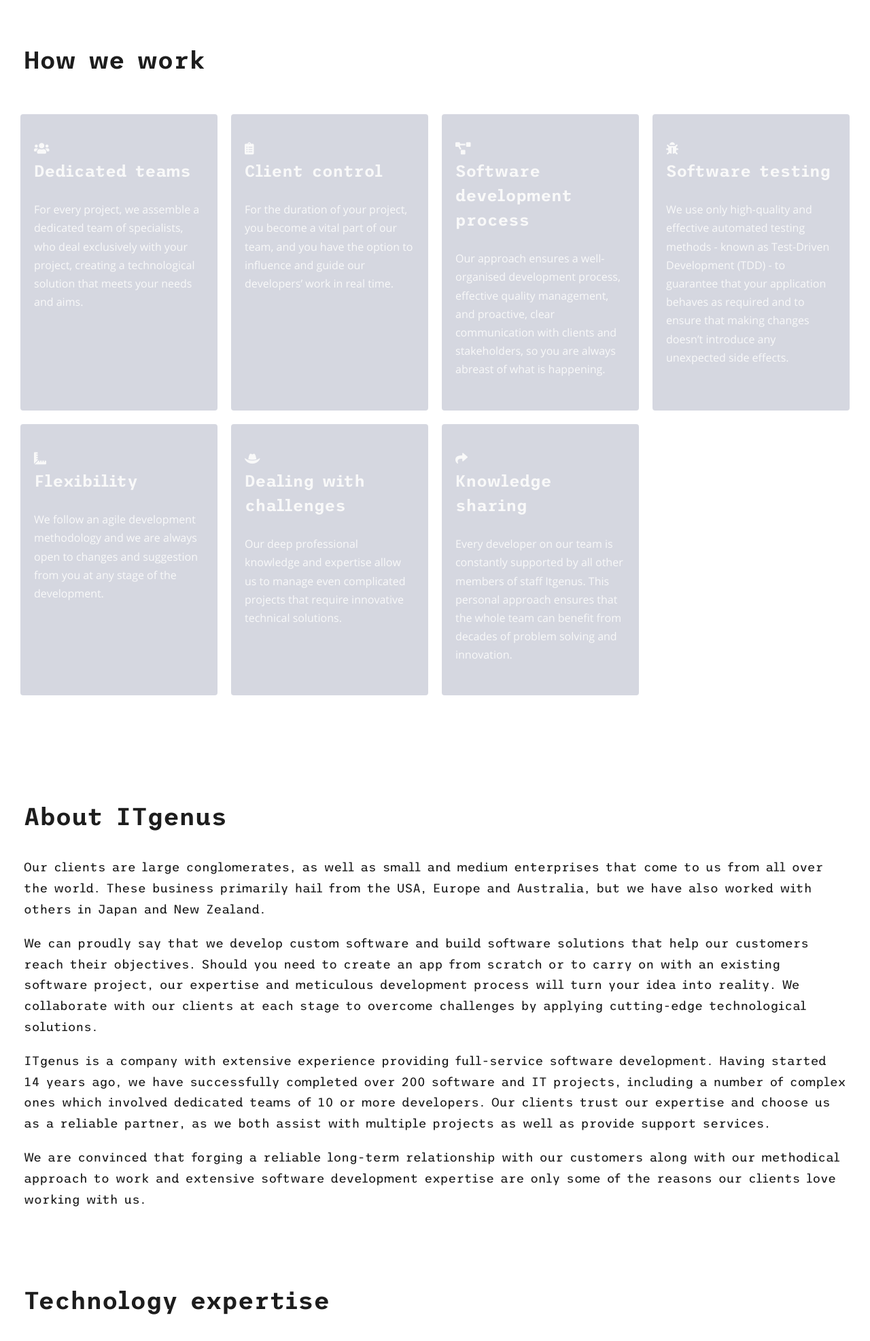
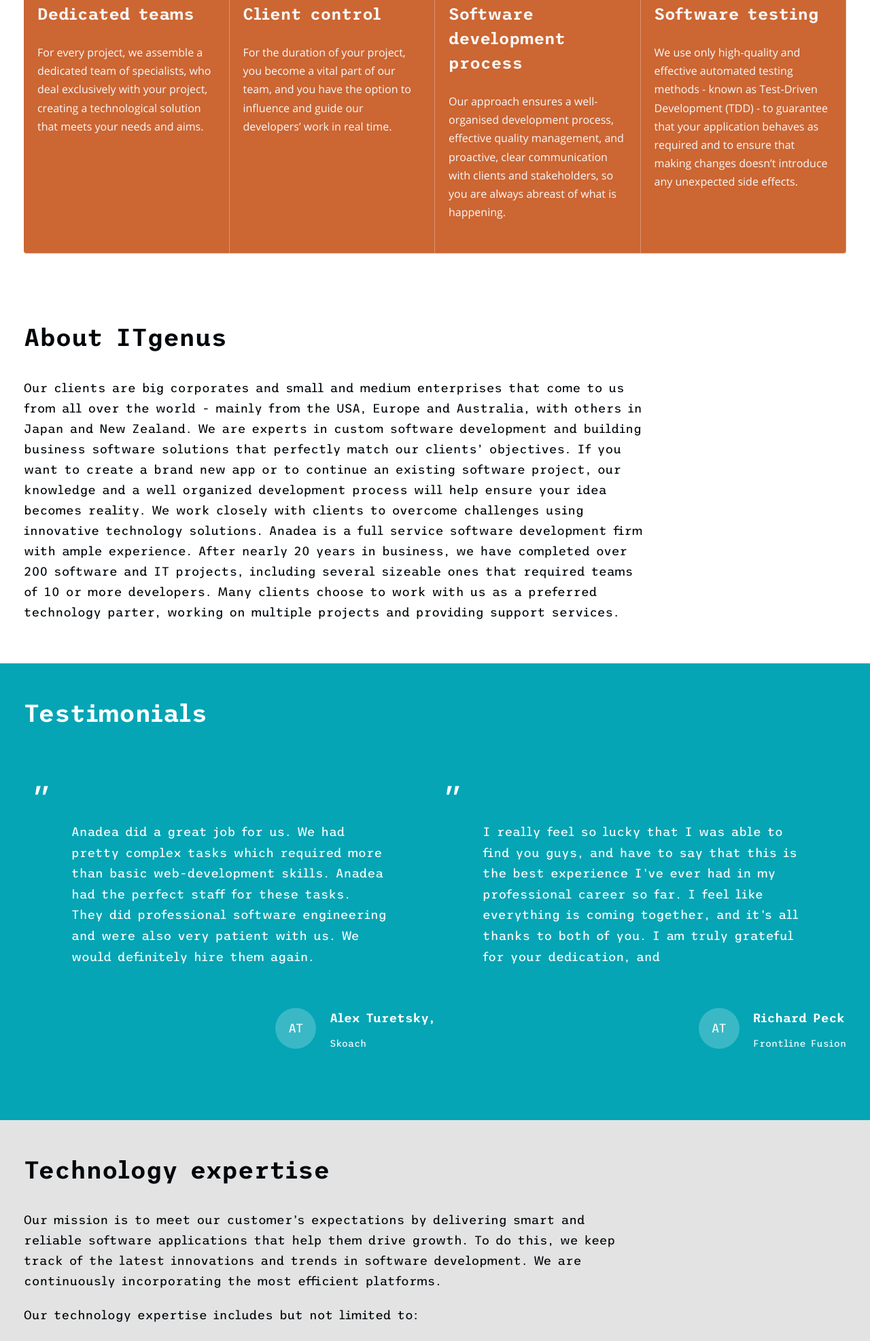
Before and after one commit to galina-osenina/pythonstars, a website: page src/about-us.html in a window 1280 px wide. Shown: the part 827-2800 px from the top of the page at 68% size. Drawn offline with nearby package versions, Linux system fonts and the light colour scheme; files that its build step writes are made by us from their sources; files whose address does not match are found by name.

Commit message:
part of inner page

```diff
--- a/src/about-us.html
+++ b/src/about-us.html
@@ -11,39 +11,38 @@
   <!-- endinject -->
 </head>
 
-<body class="light-theme">
+<body class="body body_page_inner">
 
   //= html/blocks/header.html
 
   <main>
     <section class="section intro">
       <div class="container">
-        <div class="intro__inner">
-          <div class="intro__content">
-            <div class="subtitle">it outsourse</div>
-            <h1 class="h1 intro__h1">About us</h1><p class="intro__text">
-            Itgenus Inc, founded in 2006,. is an international custom software development company with a team of over 35 technology professionals. We design, build, upgrade and maintain software and solutions for clients worldwide.
-            </p>
-            <div class="intro__buttons">
-              <a href="" class="button button_bg intro__button js-contact-btn">start a project with us</a>
-            </div>
-          </div>
-          <div class="intro__decoration">
-            <img class="intro__img" src="images/tipi.svg" width="250" alt="">
+        <div class="intro__content">
+          <h1 class="h1 intro__h1">About us</h1>
+          <p class="intro__text">
+            Our clients can be confident about the ability of our software engineers to perform the tasks they
+            assigned to. Each of them is backed up by our team of over 100 experts with all the experience,
+            accumulated during 15+ years in custom software development.
+          </p>
+          <div class="intro__buttons">
+            <a href="" class="button button_bg intro__button js-contact-btn">start a project with us</a>
           </div>
         </div>
       </div>
     </section>
 
-    <section class="section">
+    <section class="section section_bg_white">
       <div class="container">
         <h2 class="h2">How we work</h2>
-        <div class="card-list">
+        <div class="entry-text">
+          We believe that building credibility and long-term relationships with customers as well as our systematic
+          approach to every task and extensive software development expertise are the reasons clients love working
+          with us.
+        </div>
 
-          <div class="card card_bg_color">
-            <div class="card__icon card__icon-healthcare">
-              <i class="fas fa-users"></i>
-            </div>
+        <div class="card-list card-list_tough card-list_mt">
+          <div class="card card_bg_orange">
             <h3 class="h3 card__title">
               Dedicated teams
             </h3>
@@ -52,10 +51,7 @@
             </div>
           </div>
 
-          <div class="card card_bg_color">
-            <div class="card__icon card__icon-logistics">
-              <i class="fas fa-clipboard-list"></i>
-            </div>
+          <div class="card card_bg_orange">
             <h3 class="h3 card__title">
               Client control
             </h3>
@@ -65,10 +61,7 @@
             </div>
           </div>
 
-          <div class="card card_bg_color">
-            <div class="card__icon card__icon-engineering">
-              <i class="fas fa-project-diagram"></i>
-            </div>
+          <div class="card card_bg_orange">
             <h3 class="h3 card__title">
               Software development process
             </h3>
@@ -78,10 +71,7 @@
             </div>
           </div>
 
-          <div class="card card_bg_color">
-            <div class="card__icon card__icon-ecommerce">
-              <i class="fas fa-bug"></i>
-            </div>
+          <div class="card card_bg_orange">
             <h3 class="h3 card__title">
               Software testing
             </h3>
@@ -90,69 +80,84 @@
               </p>
             </div>
           </div>
-
-          <div class="card card_bg_color">
-            <div class="card__icon card__icon-media">
-              <i class="fas fa-ruler-combined"></i>
-            </div>
-            <h3 class="h3 card__title">
-              Flexibility
-            </h3>
-            <div class="card__text">
-              <p>We follow an agile development methodology and we are always open to changes and suggestion from you at any stage of the development.
-              </p>
-            </div>
-          </div>
-
-          <div class="card card_bg_color">
-            <div class="card__icon card__icon-fashion">
-              <i class="fas fa-hat-cowboy"></i>
-            </div>
-            <h3 class="h3 card__title">
-              Dealing with challenges
-            </h3>
-            <div class="card__text">
-              <p>Our deep professional knowledge and expertise allow us to manage even complicated projects that require innovative technical solutions.
-              </p>
-            </div>
-          </div>
-
-          <div class="card card_bg_color">
-            <div class="card__icon card__icon-sports">
-              <i class="fas fa-share"></i>
-            </div>
-            <h3 class="h3 card__title">
-              Knowledge sharing
-            </h3>
-            <div class="card__text">
-              <p>Every developer on our team is constantly supported by all other members of staff Itgenus. This personal approach ensures that the whole team can benefit from decades of problem solving and innovation.
-              </p>
-            </div>
-          </div>
         </div>
       </div>
     </section>
 
-    <section class="section">
+    <section class="section section_bg_white">
       <div class="container">
         <h2 class="h2">About ITgenus</h2>
-        <p>Our clients are large conglomerates, as well as small and medium enterprises that come to us from all over the world. These business primarily hail from the USA, Europe and Australia, but we have also worked with others in Japan and New Zealand.</p>
-
-        <p>We can proudly say that we develop custom software and build software solutions that help our customers reach their objectives. Should you need to create an app from scratch or to carry on with an existing software project, our expertise and meticulous development process will turn your idea into reality. We collaborate with our clients at each stage to overcome challenges by applying cutting-edge technological solutions.</p>
-
-        <p>ITgenus is a company with extensive experience providing  full-service software development. Having started 14 years ago, we have successfully completed over 200 software and IT projects, including a number of complex ones which involved dedicated teams of 10 or more developers. Our clients trust our expertise and choose us as a reliable partner, as we both assist with multiple projects as well as provide support services.</p>
-
-        <p>We are convinced that forging a reliable long-term relationship with our customers along with our methodical approach to work and extensive software development expertise are only some of the reasons our clients love working with us.</p>
+        <div class="entry-text">
+          <p>Our clients are big corporates and small and medium enterprises that come to us from all over the world -
+            mainly from the USA, Europe and Australia, with others in Japan and New Zealand.
+            We are experts in custom software development and building business software solutions that perfectly match
+            our clients’ objectives. If you want to create a brand new app or to continue an existing software project,
+            our knowledge and a well organized development process will help ensure your idea becomes reality. We work
+            closely with clients to overcome challenges using innovative technology solutions. Anadea is a full service
+            software development firm with ample experience. After nearly 20 years in business, we have completed over
+            200 software and IT projects, including several sizeable ones that required teams of 10 or more developers.
+            Many clients choose to work with us as a preferred technology parter, working on multiple projects and
+            providing support services.</p>
+        </div>
 
       </div>
     </section>
 
-    <section class="section">
+    <section class="section section_bg_blue">
+      <div class="container">
+        <h2 class="h2">Testimonials</h2>
+
+        <div class="blockquote-list">
+          <blockquote class="blockquote blockquote_nobg">
+            <div class="blockquote__content">
+              <p>Anadea did a great job for us. We had pretty complex tasks which required more than basic
+                web-development skills. Anadea had the perfect staff for these tasks. They did professional software
+                engineering and were also very patient with us. We would definitely hire them again.
+              </p>
+            </div>
+            <div class="blockquote__cite person">
+              <div class="person__avatar">
+                AT
+              </div>
+              <div class="person__info">
+                <div class="person__name">Alex Turetsky,</div>
+                Skoach
+              </div>
+            </div>
+          </blockquote>
+
+          <blockquote class="blockquote blockquote_nobg">
+            <div class="blockquote__content">
+              <p>I really feel so lucky that I was able to find you guys, and have to say that this is the best
+                experience I've ever had in my professional career so far. I feel like everything is coming together,
+                and it's all thanks to both of you. I am truly grateful for your dedication, and
+              </p>
+            </div>
+            <div class="blockquote__cite person">
+              <div class="person__avatar">
+                AT
+              </div>
+              <div class="person__info">
+                <div class="person__name">Richard Peck</div>
+                Frontline Fusion
+              </div>
+            </div>
+          </blockquote>
+        </div>
+
+      </div>
+    </section>
+
+    <section class="section section_bg_light">
       <div class="container">
         <h2 class="h2">Technology expertise</h2>
-        <p>We see our mission in meeting our clients’ expectations by providing smart and reliable software applications that contribute to their companies’ growth. In order to achieve this goal, we try to always keep up with the latest innovations and tendencies in software development by exploring the industry’s cutting-edge platforms, programming languages and frameworks. In addition to this, we place great value on our teams, and thus provide ongoing training for our developers to help them stay ahead of the competition.</p>
-
-        <p>Our technology expertise includes, but is not limited to:</p>
+        <div class="entry-text">
+          <p>Our mission is to meet our customer’s expectations by delivering smart and reliable software applications
+            that help them drive growth. To do this, we keep track of the latest innovations and trends in software
+            development. We are continuously incorporating the most efficient platforms.
+          </p>
+          <p>Our technology expertise includes but not limited to:</p>
+        </div>
 
 
         //= html/blocks/technologies.html
--- a/src/sass/card.scss
+++ b/src/sass/card.scss
@@ -5,10 +5,6 @@
 
   @media (min-width: $tablet) {
     margin: 45px -15px;
-  }
-
-  .card_bg_color {
-    background-color: rgba(112, 118, 149, 0.29);
   }
 }
 
@@ -24,6 +20,40 @@
   margin-bottom: 0;
 }
 
+.card-list_tough {
+
+  @media (min-width: $tablet) {
+    margin: 0;
+  }
+
+  .card {
+    border-bottom: 1px solid rgba(255, 255, 255, 0.3);
+    border-radius: 0;
+    margin: 0;
+
+    &:first-child {
+      border-radius: 4px 4px 0 0;
+    }
+
+    &:last-child {
+      border-radius: 0 0 4px 4px;
+    }
+
+    @media (min-width: $tablet) {
+      width: 25%;
+      border-right: 1px solid rgba(255, 255, 255, 0.3);
+
+      &:first-child {
+        border-radius: 4px 0 0 4px;
+      }
+
+      &:last-child {
+        border-radius: 0 4px 4px 0;
+      }
+    }
+  }
+}
+
 .card {
   display: flex;
   flex-direction: column;
@@ -33,15 +63,14 @@
   width: 100%;
   border-radius: 4px;
   padding: 36px 20px;
-  margin: 10px 0;
-
-  @media (min-width: $tablet) {
-    width: 290px;
-    margin: 10px;
-  }
+  margin: 10px;
 
   @media (min-width: $tablet) and (max-width: $desctop) {
     width: 30%;
+  }
+
+  @media (min-width: $desctop) {
+    width: 290px;
   }
 
 }
@@ -50,6 +79,14 @@
   color: #04070b;
   background-color: #fff;
   border: 1px solid #d3d3d3;
+}
+
+.card_bg_dark {
+  background-color: rgba(112, 118, 149, 0.29);
+}
+
+.card_bg_orange {
+  background-color: $color-orange;
 }
 
 .card_size_md {
--- a/src/sass/general.scss
+++ b/src/sass/general.scss
@@ -21,13 +21,17 @@
   padding: 0;
 }
 
-body {
+.body {
   font-family: 'Trispace', Helvetica, Arial, sans-serif;
   font-size: 18px;
   line-height: 1.7;
   font-weight: 400;
   background-color: $color-primary;
   color: $text-color-primary;
+}
+
+.body_page_inner {
+  background-color: $color-inner;
 }
 
 p {
@@ -59,6 +63,11 @@
   color: $text-color-secondary;
 }
 
+.section_bg_white {
+  background-color: #fff;
+  color: $text-color-secondary;
+}
+
 .section_bg_blue {
   background-color: $color-secondary;
 }
@@ -74,6 +83,10 @@
 
 main {
   padding-top: 60px;
+}
+
+.intro_page_inner {
+  background-color: $color-inner;
 }
 
 .intro__content {
@@ -165,6 +178,7 @@
 
 .entry-text {
   font-size: 18px;
+  line-height: 30px;
   max-width: 912px;
 }
 
@@ -181,6 +195,25 @@
   margin: 20px;
 }
 
+.blockquote-list {
+  display: flex;
+  flex-wrap: wrap;
+  align-items: flex-start;
+
+  .blockquote {
+    width: 100%;
+    padding: 0;
+
+    @media (min-width: $tablet) {
+      width: 50%;
+    }
+  }
+
+  .blockquote__content:after {
+    content: '';
+  }
+}
+
 .blockquote {
   color: #fff;
   font-size: 18px;
@@ -193,6 +226,10 @@
     padding: 60px;
     margin: 50px 0;
   }
+}
+
+.blockquote_nobg {
+  background: none;
 }
 
 .blockquote__content {
--- a/src/sass/header.scss
+++ b/src/sass/header.scss
@@ -5,6 +5,10 @@
   width: 100%;
   background-color: $color-primary;
   z-index: 1000;
+}
+
+.header_page_inner {
+  background-color: $color-inner;
 }
 
 .header__container {
--- a/src/sass/typography.scss
+++ b/src/sass/typography.scss
@@ -12,6 +12,7 @@
   font-weight: 700;
   font-size: 26px;
   line-height: 1.33;
+  max-width: 640px;
   margin-bottom: 25px;
 
   @media (min-width: $tablet) {
--- a/src/sass/variables.scss
+++ b/src/sass/variables.scss
@@ -2,6 +2,7 @@
 $color-primary-light: #e3e3e3;
 $color-secondary: #05a5b5;
 $color-tertiary: #1f1d25;
+$color-inner: #20243c;
 
 $text-color-primary: #fff;
 $text-color-secondary: #01070b;
@@ -11,6 +12,7 @@
 $color-blog: #333399;
 
 $color-blue: #3b52c2;
+$color-orange: #cc6633;
 
 $tablet: 968px;
 $desctop: 1260px;
```
Also changed, not shown: src/html/blocks/fields.html (+8 -8 lines), src/html/blocks/header.html (+1 -1 lines), src/html/blocks/services.html (+8 -8 lines), src/html/blocks/technologies.html (+0 -27 lines), src/index.html (+5 -1 lines).
